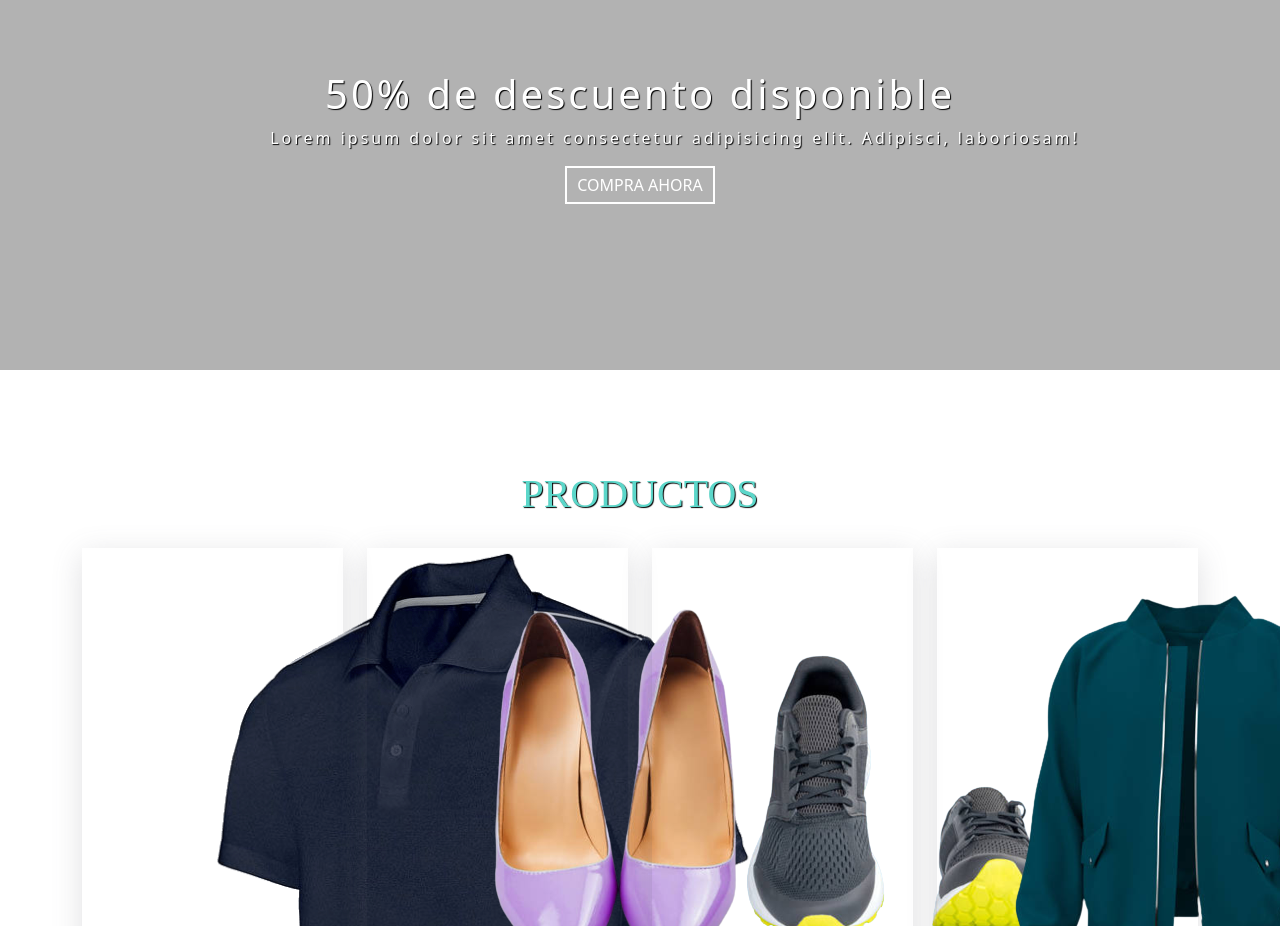
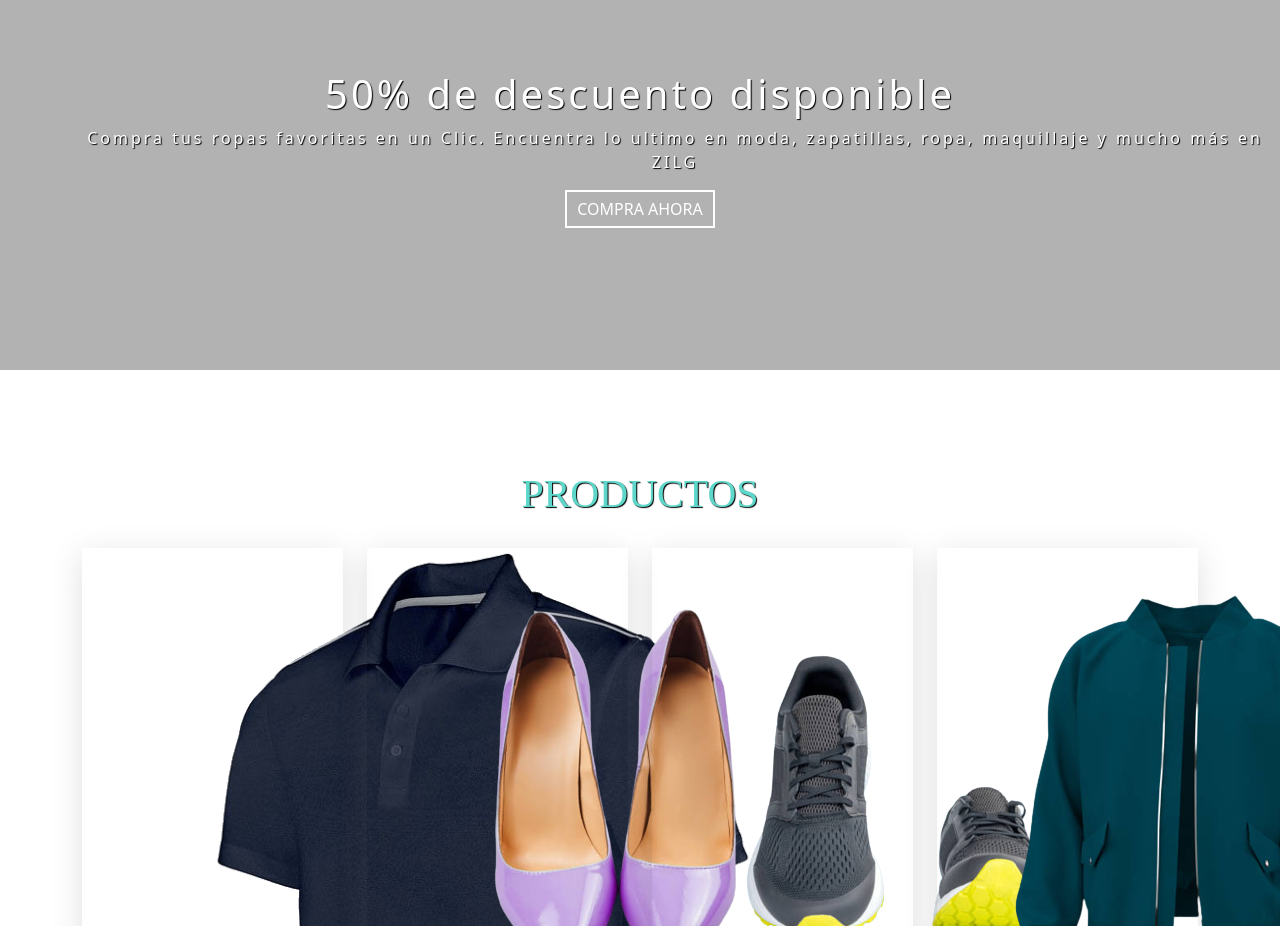
Before and after one commit to ZilG4/Bootstrap1, a plain HTML site: page index.html in a window 1280 px wide. Shown: the part 880-1806 px from the top of the page. Drawn offline with nearby package versions, Linux system fonts and the light colour scheme.

Commit message:
index.html

```diff
--- a/index.html
+++ b/index.html
@@ -95,7 +95,7 @@
     <div class="banner">
         <div class="contenido">
             <h1>50% de descuento disponible</h1>
-            <p>Lorem ipsum dolor sit amet consectetur adipisicing elit. Adipisci, laboriosam!</p>
+            <p>Compra tus ropas favoritas en un Clic. Encuentra lo ultimo en moda, zapatillas, ropa, maquillaje y mucho más en ZILG</p>
             <div id="bannerbot"><button>COMPRA AHORA</button></div>
         </div>
 
```
